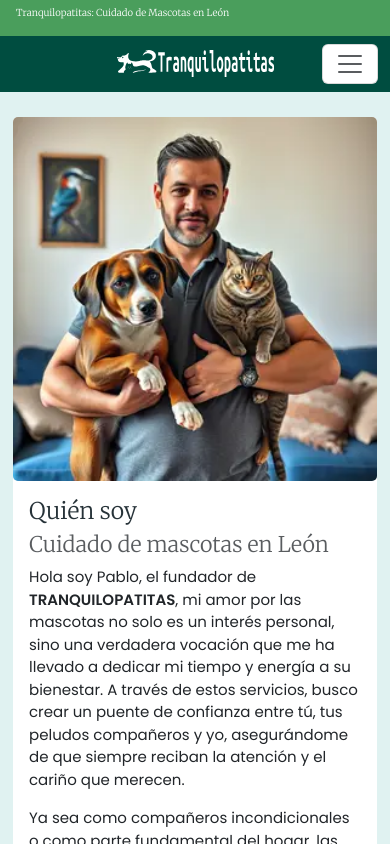
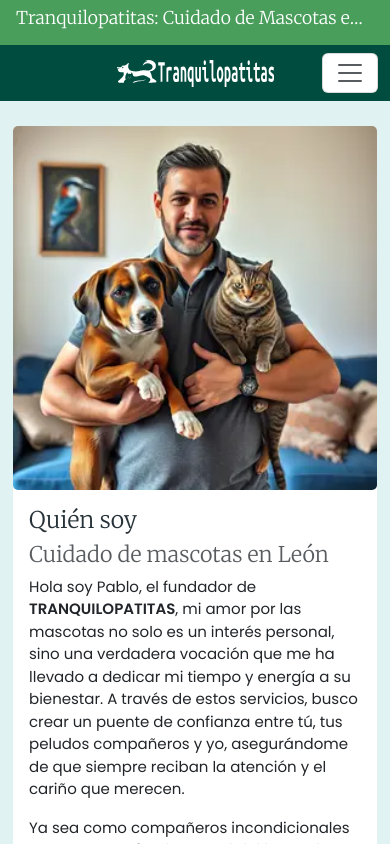
Before and after one commit to donpablohdf/tranquilopatitas, a React (Create React App) app: page / in a window 390 px wide. Shown: the top 844 px of the page. Built offline with nearby package versions, Linux system fonts and the light colour scheme.

Commit message:
estilo movil

```diff
--- a/src/css/App.css
+++ b/src/css/App.css
@@ -29,6 +29,7 @@ body {
   font-size: 15px;
   margin: 0;
   padding: 0;
+  width: 100%
 }
 
 /* Estilos de encabezados */
@@ -79,6 +80,7 @@ a{
   padding: 10px;
   text-align: center;
   font-size: 0.8em;
+  width: 100%
 }
 
 /* Estilos de la barra de navegación */
@@ -220,7 +222,8 @@ h3 {
     /* Ancho completo en dispositivos móviles */
   }
   .banner-header h1 {
-    font-size: 0.6rem;
+    font-size: 1.1rem;
+    text-align: center;
   }
   .banner-header p {
     display: none;
```
